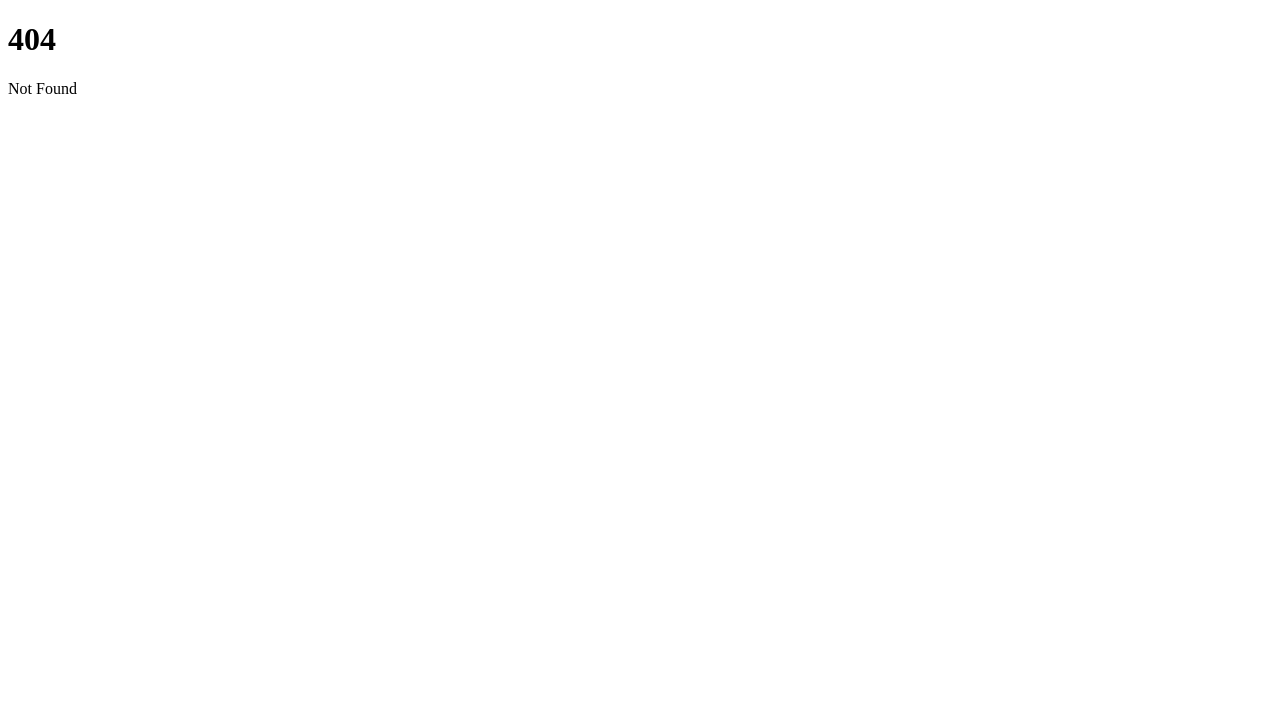
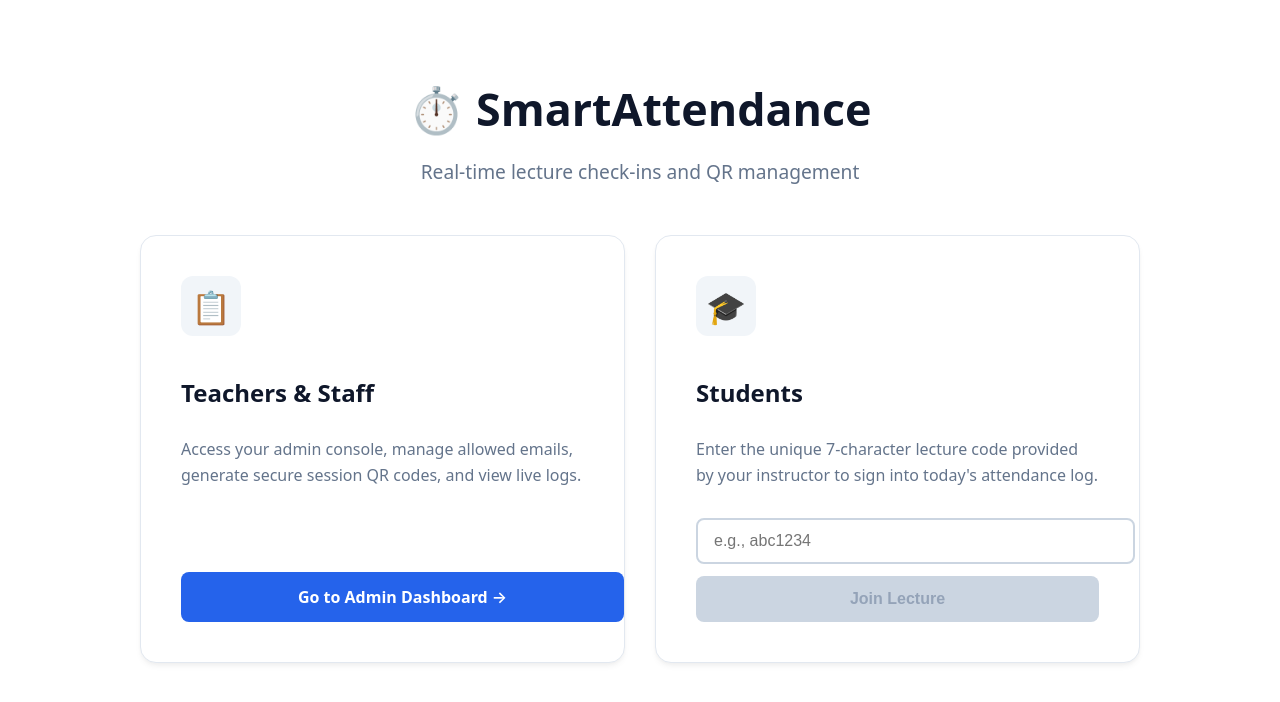
Before and after one commit to melodyljung/attendance-dashboard, a SvelteKit app: page / in a window 1280 px wide. Before the commit this address had no page. Shown: the top 702 px of the page. Built offline with nearby package versions, Linux system fonts and the light colour scheme.

Commit message:
added root landing page portal hub

```diff
--- /dev/null
+++ b/src/routes/+page.svelte
@@ -0,0 +1,181 @@
+<script>
+    import { goto } from "$app/navigation";
+
+    let inputLectureId = $state("");
+
+    function handleStudentJoin() {
+        if (!inputLectureId.trim()) return;
+
+        const cleanId = inputLectureId.trim().split("/").pop();
+        goto(`/attend/${cleanId}`);
+    }
+</script>
+
+<main class="landing-container">
+    <header class="hero">
+        <h1>⏱️ SmartAttendance</h1>
+        <p>Real-time lecture check-ins and QR management</p>
+    </header>
+
+    <div class="portal-grid">
+        <section class="portal-card teacher-card">
+            <div class="icon-bubble">📋</div>
+            <h2>Teachers & Staff</h2>
+            <p>
+                Access your admin console, manage allowed emails, generate
+                secure session QR codes, and view live logs.
+            </p>
+            <a href="/dashboard" class="action-btn teacher-btn"
+                >Go to Admin Dashboard →</a
+            >
+        </section>
+
+        <section class="portal-card student-card">
+            <div class="icon-bubble">🎓</div>
+            <h2>Students</h2>
+            <p>
+                Enter the unique 7-character lecture code provided by your
+                instructor to sign into today's attendance log.
+            </p>
+
+            <form
+                onsubmit={(e) => {
+                    e.preventDefault();
+                    handleStudentJoin();
+                }}
+                class="join-form"
+            >
+                <input
+                    type="text"
+                    placeholder="e.g., abc1234"
+                    bind:value={inputLectureId}
+                    maxlength="50"
+                />
+                <button
+                    type="submit"
+                    class="action-btn student-btn"
+                    disabled={!inputLectureId}
+                >
+                    Join Lecture
+                </button>
+            </form>
+        </section>
+    </div>
+</main>
+
+<style>
+    .landing-container {
+        max-width: 1000px;
+        margin: 0 auto;
+        padding: 40px 20px;
+        font-family:
+            system-ui,
+            -apple-system,
+            sans-serif;
+        color: #1e293b;
+    }
+    .hero {
+        text-align: center;
+        margin-bottom: 50px;
+    }
+    .hero h1 {
+        font-size: 2.8rem;
+        color: #0f172a;
+        margin-bottom: 10px;
+        font-weight: 800;
+    }
+    .hero p {
+        font-size: 1.2rem;
+        color: #64748b;
+    }
+    .portal-grid {
+        display: grid;
+        grid-template-columns: repeat(auto-fit, minmax(340px, 1fr));
+        gap: 30px;
+        margin-top: 20px;
+    }
+    .portal-card {
+        background: #ffffff;
+        border: 1px solid #e2e8f0;
+        border-radius: 16px;
+        padding: 40px;
+        box-shadow:
+            0 4px 6px -1px rgba(0, 0, 0, 0.05),
+            0 2px 4px -1px rgba(0, 0, 0, 0.03);
+        display: flex;
+        flex-direction: column;
+        align-items: flex-start;
+    }
+    .icon-bubble {
+        font-size: 2rem;
+        background: #f1f5f9;
+        width: 60px;
+        height: 60px;
+        display: flex;
+        align-items: center;
+        justify-content: center;
+        border-radius: 12px;
+        margin-bottom: 20px;
+    }
+    .portal-card h2 {
+        font-size: 1.5rem;
+        margin-bottom: 12px;
+        color: #0f172a;
+    }
+    .portal-card p {
+        color: #64748b;
+        line-height: 1.6;
+        margin-bottom: 30px;
+        flex-grow: 1;
+    }
+    .action-btn {
+        display: inline-block;
+        width: 100%;
+        text-align: center;
+        padding: 14px 20px;
+        border-radius: 8px;
+        font-weight: 600;
+        text-decoration: none;
+        transition: all 0.2s ease;
+        border: none;
+        cursor: pointer;
+        font-size: 1rem;
+    }
+    .teacher-btn {
+        background: #2563eb;
+        color: white;
+    }
+    .teacher-btn:hover {
+        background: #1d4ed8;
+    }
+    .join-form {
+        width: 100%;
+        display: flex;
+        flex-direction: column;
+        gap: 12px;
+    }
+    .join-form input {
+        width: 100%;
+        padding: 12px 16px;
+        border: 2px solid #cbd5e1;
+        border-radius: 8px;
+        font-size: 1rem;
+        outline: none;
+        transition: border-color 0.2s;
+    }
+    .join-form input:focus {
+        border-color: #0ea5e9;
+    }
+    .student-btn {
+        background: #0ea5e9;
+        color: white;
+    }
+    .student-btn:hover:not(:disabled) {
+        background: #0284c7;
+    }
+    .student-btn:disabled {
+        background: #cbd5e1;
+        color: #94a3b8;
+        cursor: not-allowed;
+    }
+</style>
```
